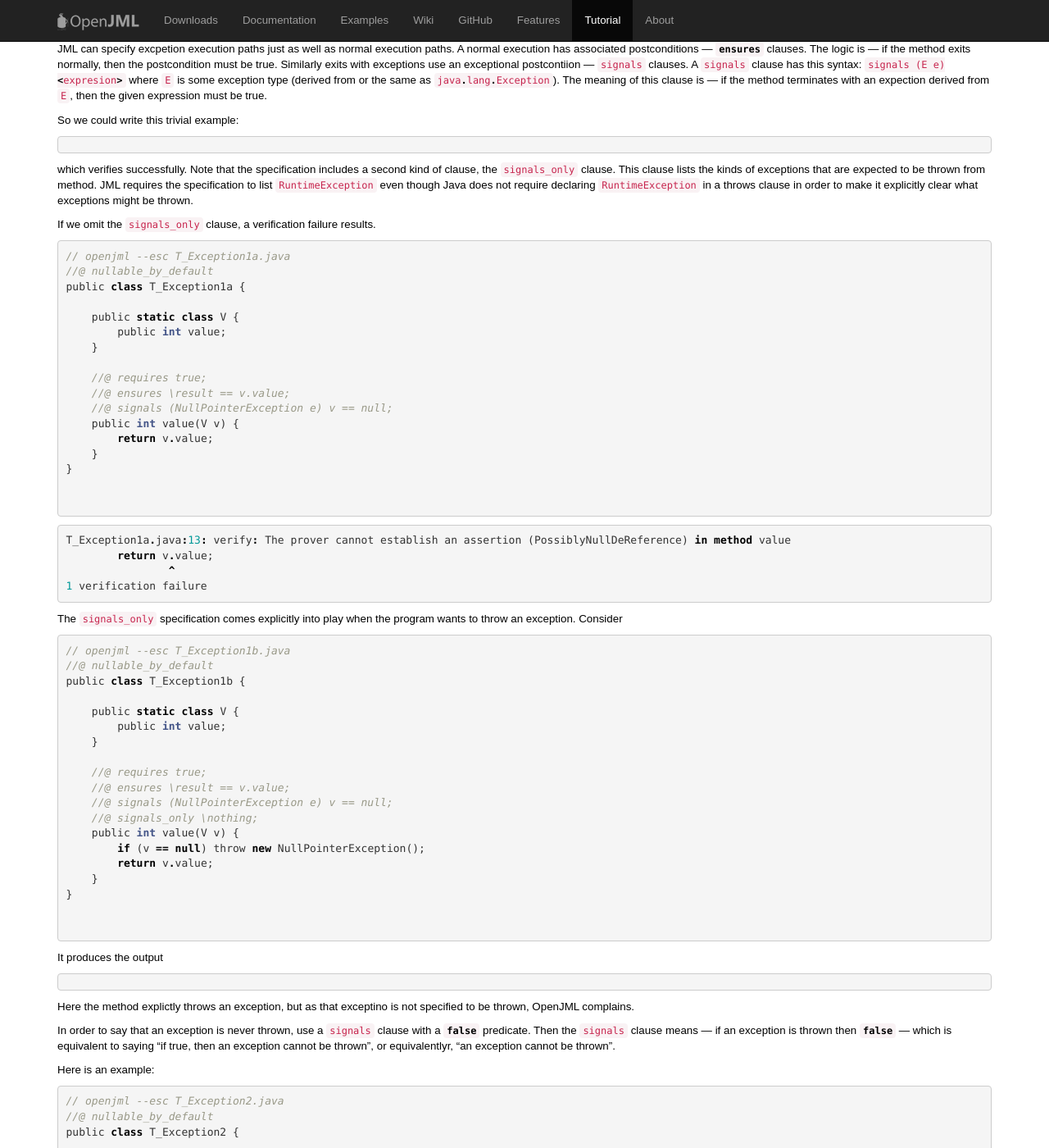
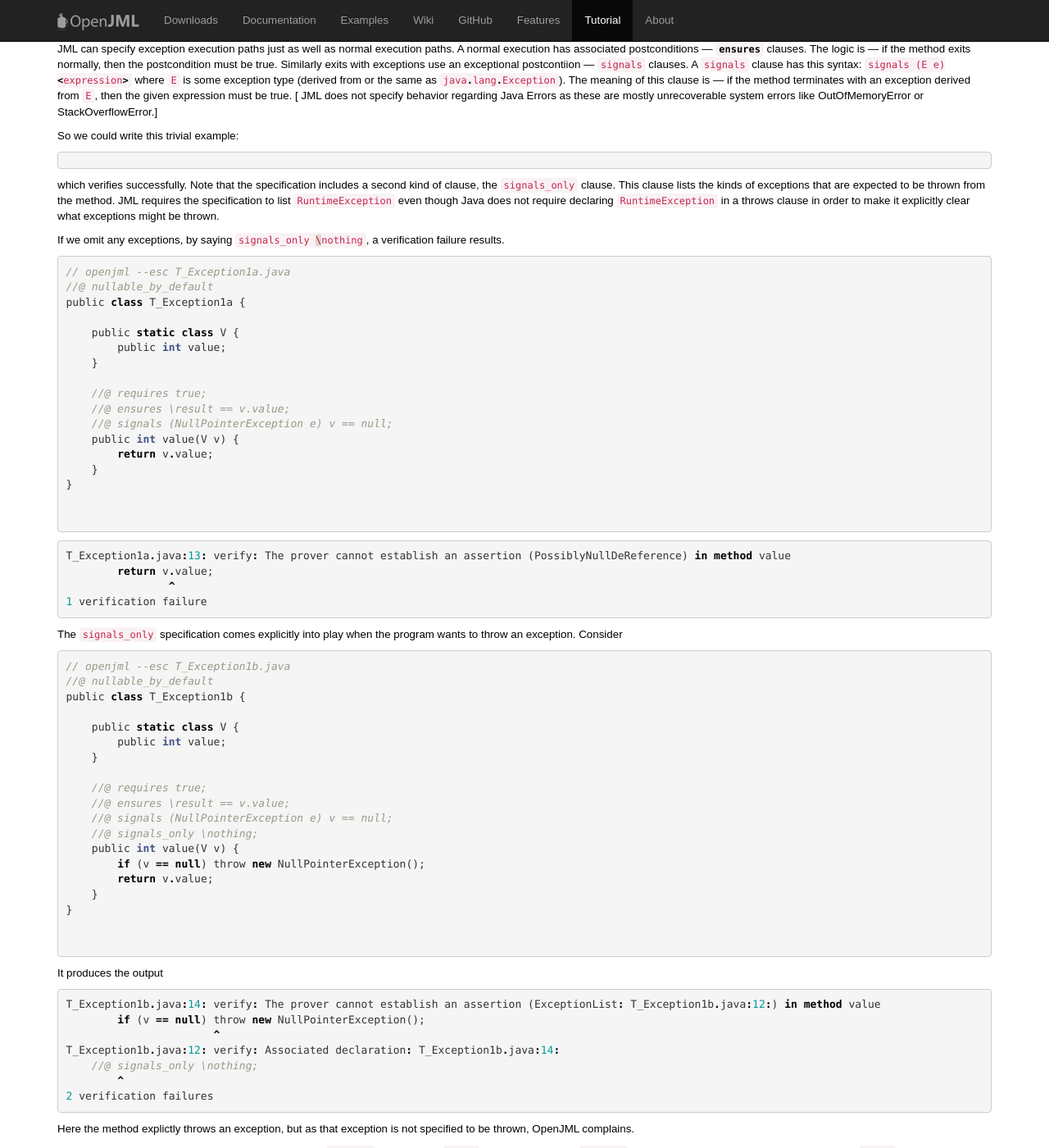
Before and after one commit to OpenJML/openjml.github.io, a Jekyll site: the page built from tutorial/SpecifyingExceptions.md, in a window 1280 px wide and 1400 px high. Shown: the whole window at 82% size. Built offline with Jekyll 4.4.1, drawn with Linux system fonts in a browser that asks for light colours; our own code applies the rules of GitHub Pages for plain Markdown files; some of the changed text lies outside the part shown.

Commit message:
Correcting typos

````diff
--- a/tutorial/SpecifyingExceptions.md
+++ b/tutorial/SpecifyingExceptions.md
@@ -1,20 +1,21 @@
 
-JML can specify excpetion execution paths just as well as normal execution paths.
+JML can specify exception execution paths just as well as normal execution paths.
 A normal execution has associated postconditions --- `ensures` clauses. The logic is --- if the method exits normally, then the postcondition must be true.
 Similarly exits with exceptions use an exceptional postcontiion --- `signals` clauses.
-A `signals` clause has this syntax: `signals (E e) <expresion>`
+A `signals` clause has this syntax: `signals (E e) <expression>`
 where `E` is some exception type (derived from or the same as `java.lang.Exception`).
-The meaning of this clause is --- if the method terminates with an expection derived from `E`, then the given expression must be true.
+The meaning of this clause is --- if the method terminates with an exception derived from `E`, then the given expression must be true.
+[ JML does not specify behavior regarding Java Errors as these are mostly unrecoverable system errors like OutOfMemoryError or StackOverflowError.]
 
 So we could write this trivial example:
 ```
 ```
 which verifies successfully. Note that the specification includes a second kind of clause, the `signals_only` clause.
-This clause lists the kinds of exceptions that are expected to be thrown from method.
+This clause lists the kinds of exceptions that are expected to be thrown from the method.
 JML requires the specification to list `RuntimeException` even though Java does not require declaring `RuntimeException` in a throws clause
 in order to make it explicitly clear what exceptions might be thrown.
 
-If we omit the `signals_only` clause, a verification failure results.
+If we omit any exceptions, by saying `signals_only \nothing`, a verification failure results.
 ```
 // openjml --esc T_Exception1a.java
 //@ nullable_by_default
@@ -65,13 +66,20 @@
 ```
 It produces the output
 ```
+T_Exception1b.java:14: verify: The prover cannot establish an assertion (ExceptionList: T_Exception1b.java:12:) in method value
+        if (v == null) throw new NullPointerException();
+                       ^
+T_Exception1b.java:12: verify: Associated declaration: T_Exception1b.java:14:
+    //@ signals_only \nothing;
+        ^
+2 verification failures
 ```
-Here the method explictly throws an exception, but as that exceptino is not specified to be thrown, OpenJML complains.
+Here the method explictly throws an exception, but as that exception is not specified to be thrown, OpenJML complains.
 
 
 In order to say that an exception is never thrown, use a `signals` clause with a `false` predicate.
 Then the `signals` clause means --- if an exception is thrown then `false` --- which is equivalent to saying
-"if true, then an exception cannot be thrown", or equivalentlyr, "an exception cannot be thrown".
+"if true, then an exception may not be thrown", or equivalentlyr, "an exception may not be thrown".
 
 Here is an example:
 ```
````
Also changed, not shown: other parts of tutorial/SpecifyingExceptions.md (+1 -1 lines), 1 other file.
